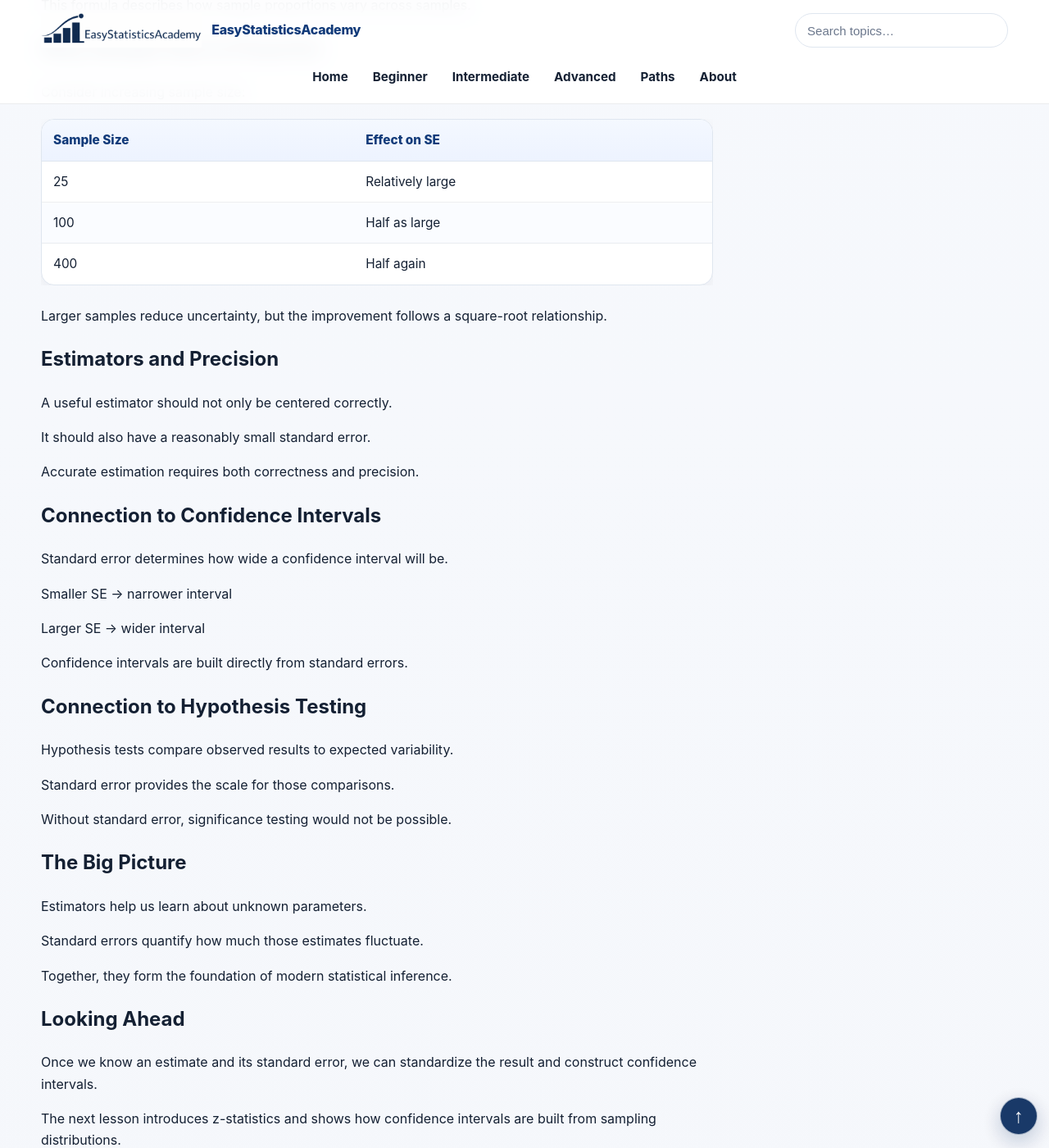
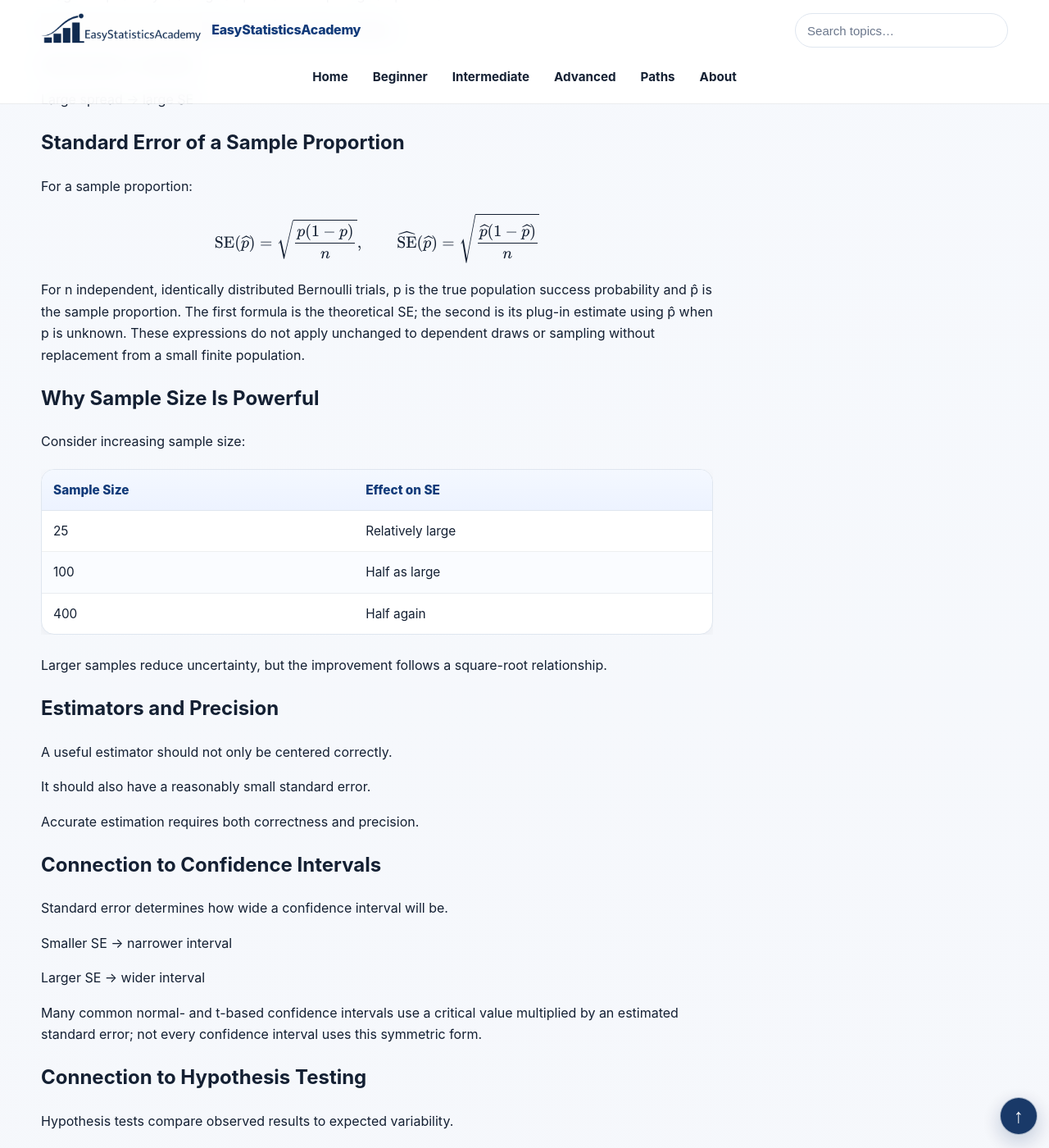
Before and after one commit to ammar-homaida-statistics/easystatisticsacademy, a Jekyll site: the page built from probability/sampling-distributions/standard-error-and-estimators/index.md, in a window 1280 px wide and 1400 px high, scrolled down 3930 px. Shown: the whole window at 82% size. Built offline with Jekyll 4.4.1, drawn with Linux system fonts in a browser that asks for light colours; some of the changed text lies outside the part shown.

Commit message:
Restore standard errors, SD versus SE, and Type I/II error mathematics (#26)
Restore five Standard Error and Estimators, three SD versus SE, and four Type I/II Errors expressions with mathematically verified assumptions, examples, estimated versus theoretical SE, and proper type-I error level control. Reduce the placeholder baseline from 657 to 645; add four browser regression tests. GitHub Actions passed: 78 browser tests, 14 math validator tests, 395 front matter documents, and zero internal-link or SEO findings.

```diff
--- a/probability/sampling-distributions/standard-error-and-estimators/index.md
+++ b/probability/sampling-distributions/standard-error-and-estimators/index.md
@@ -172,7 +172,9 @@
       the sample mean:
     </p>
 
-    0
+    \[
+\bar X=\frac{1}{n}\sum_{i=1}^{n}X_i
+\]
 
     <p>
       has a distribution across repeated samples.
@@ -245,10 +247,13 @@
     <h2>Standard Error of the Mean</h2>
 
     <p>
-      For independent observations:
+      For independent, identically distributed observations with finite
+      population variance σ² (and sample size n ≥ 1):
     </p>
 
-    1
+    \[
+\operatorname{SE}(\bar X)=\sqrt{\operatorname{Var}(\bar X)}=\frac{\sigma}{\sqrt n}
+\]
 
     <p>
       where:
@@ -262,6 +267,12 @@
 
     </ul>
 
+    <p>
+      When σ is unknown, the usual plug-in estimate of the mean's
+      standard error is s/√n, where s is the sample standard deviation.
+      This estimated SE differs from the theoretical SE that uses σ.
+    </p>
+
     <h2>Understanding the Formula</h2>
 
     <p>
@@ -269,14 +280,17 @@
     </p>
 
     <p>
-      Increasing sample size decreases uncertainty.
+      With the same population distribution and independent sampling,
+      increasing sample size decreases the sampling uncertainty of the mean.
     </p>
 
     <p>
       Because:
     </p>
 
-    2
+    \[
+\operatorname{SE}(\bar X)\propto\frac{1}{\sqrt n}\qquad(\sigma\text{ fixed})
+\]
 
     <p>
       larger samples produce more precise estimates.
@@ -304,7 +318,9 @@
       Then:
     </p>
 
-    3
+    \[
+\operatorname{SE}(\bar X)=\frac{20}{\sqrt{100}}=2
+\]
 
     <p>
       Sample means typically fluctuate by about 2 units around the population mean.
@@ -380,10 +396,18 @@
       For a sample proportion:
     </p>
 
-    4
+    \[
+\operatorname{SE}(\widehat p)=\sqrt{\frac{p(1-p)}{n}},\qquad
+\widehat{\operatorname{SE}}(\widehat p)=\sqrt{\frac{\widehat p(1-\widehat p)}{n}}
+\]
 
     <p>
-      This formula describes how sample proportions vary across samples.
+      For n independent, identically distributed Bernoulli trials,
+      p is the true population success probability and p̂ is the sample
+      proportion. The first formula is the theoretical SE; the second is
+      its plug-in estimate using p̂ when p is unknown.
+      These expressions do not apply unchanged to dependent draws or
+      sampling without replacement from a small finite population.
     </p>
 
     <h2>Why Sample Size Is Powerful</h2>
@@ -466,7 +490,9 @@
     </div>
 
     <p>
-      Confidence intervals are built directly from standard errors.
+      Many common normal- and t-based confidence intervals use a
+      critical value multiplied by an estimated standard error;
+      not every confidence interval uses this symmetric form.
     </p>
 
     <h2>Connection to Hypothesis Testing</h2>
@@ -480,8 +506,9 @@
     </p>
 
     <p>
-      Without standard error,
-      significance testing would not be possible.
+      Standard errors are central to common z- and t-based tests, but
+      exact and randomization-based tests need not be expressed using
+      a standard error.
     </p>
 
     <h2>The Big Picture</h2>
```
Also changed, not shown: inference/foundations/sd-vs-se-common-confusion/index.md (+23 -9 lines), inference/hypothesis-testing/type1-type2-errors/index.md (+38 -12 lines), .github/math-placeholder-baseline.json, 1 other file.
